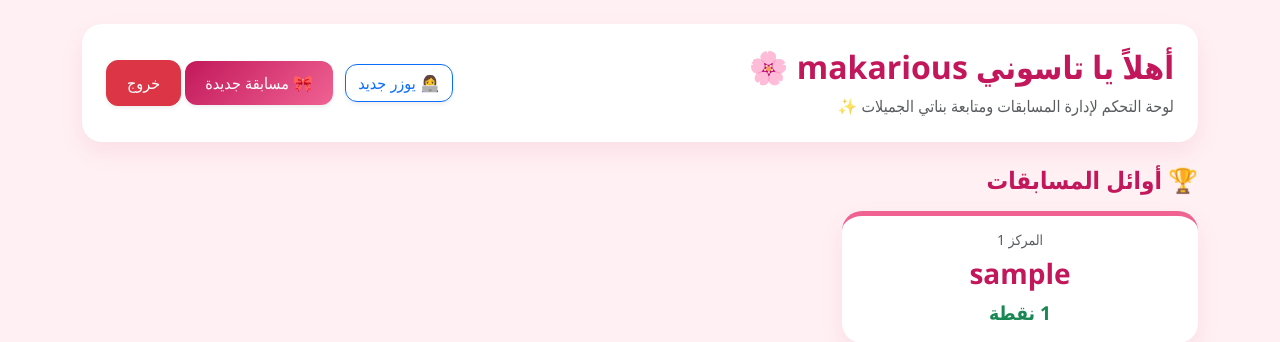
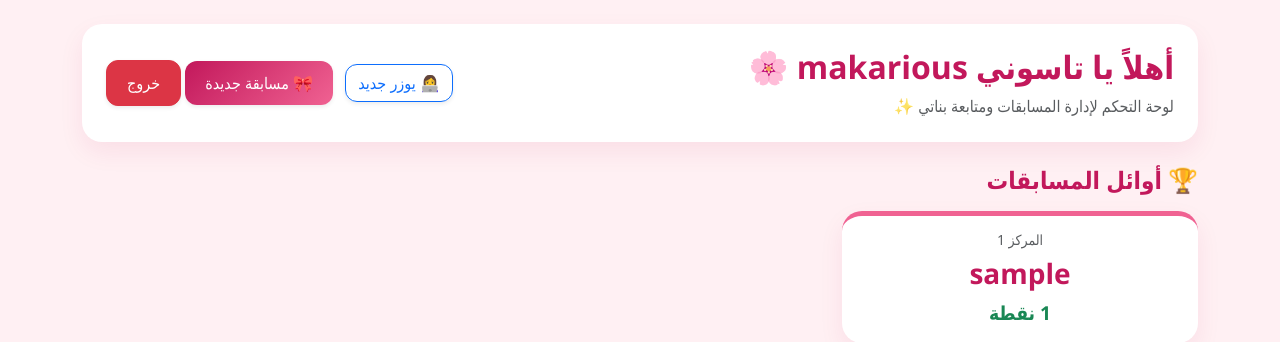
Before and after one commit to MakariousRafek/lms, a Django app: template course/templates/course/admin_dashboard.html in a window 1280 px wide. Shown: the top 342 px of the page. Run offline with Django 5.2, Linux system fonts and the light colour scheme; a user stored in the database is signed in; data comes from the database, SQL or seed files in the repository; tables that the repository leaves empty hold one stand-in row (values such as "Sample post"); the template is opened without the code that fills it: values that come from a table or form of the project are taken from there, most other values are stand-ins (such as "Sample title", 1, 10 or a date in 2020).

Commit message:
dbChange

```diff
--- a/course/templates/course/admin_dashboard.html
+++ b/course/templates/course/admin_dashboard.html
@@ -16,7 +16,7 @@
     <div class="row align-items-center">
         <div class="col-md-7">
             <h2 style="color: var(--primary-rose); font-weight: bold;">أهلاً يا تاسوني {{ request.user.username }} 🌸</h2>
-            <p class="text-muted mb-0">لوحة التحكم لإدارة المسابقات ومتابعة بناتي الجميلات ✨</p>
+            <p class="text-muted mb-0">لوحة التحكم لإدارة المسابقات ومتابعة بناتي  ✨</p>
         </div>
         <div class="col-md-5 text-end">
             <a href="{% url 'add_custom_user' %}" class="btn btn-outline-primary ms-2 shadow-sm" style="border-radius: 12px;">👩‍💻 يوزر جديد</a>
```
